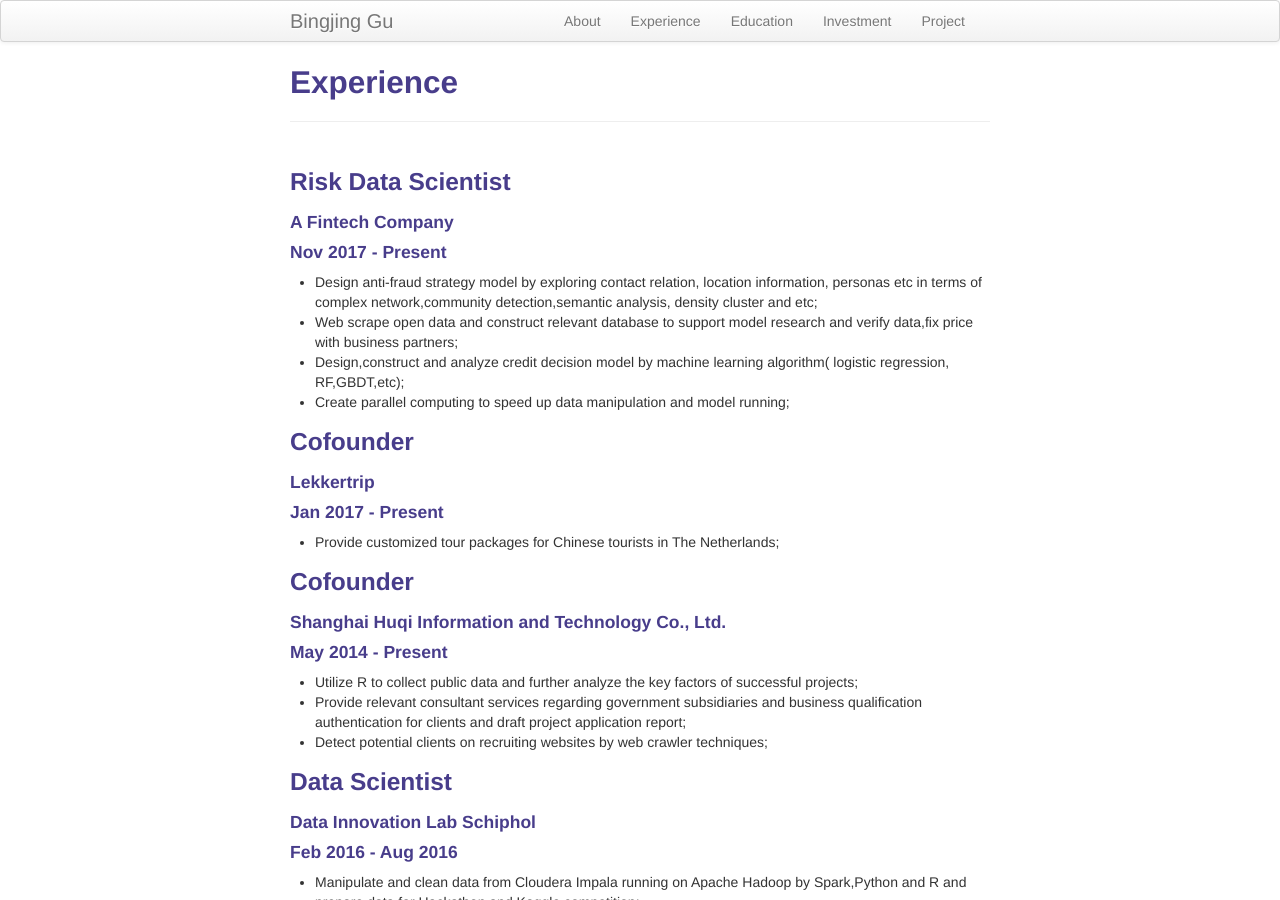
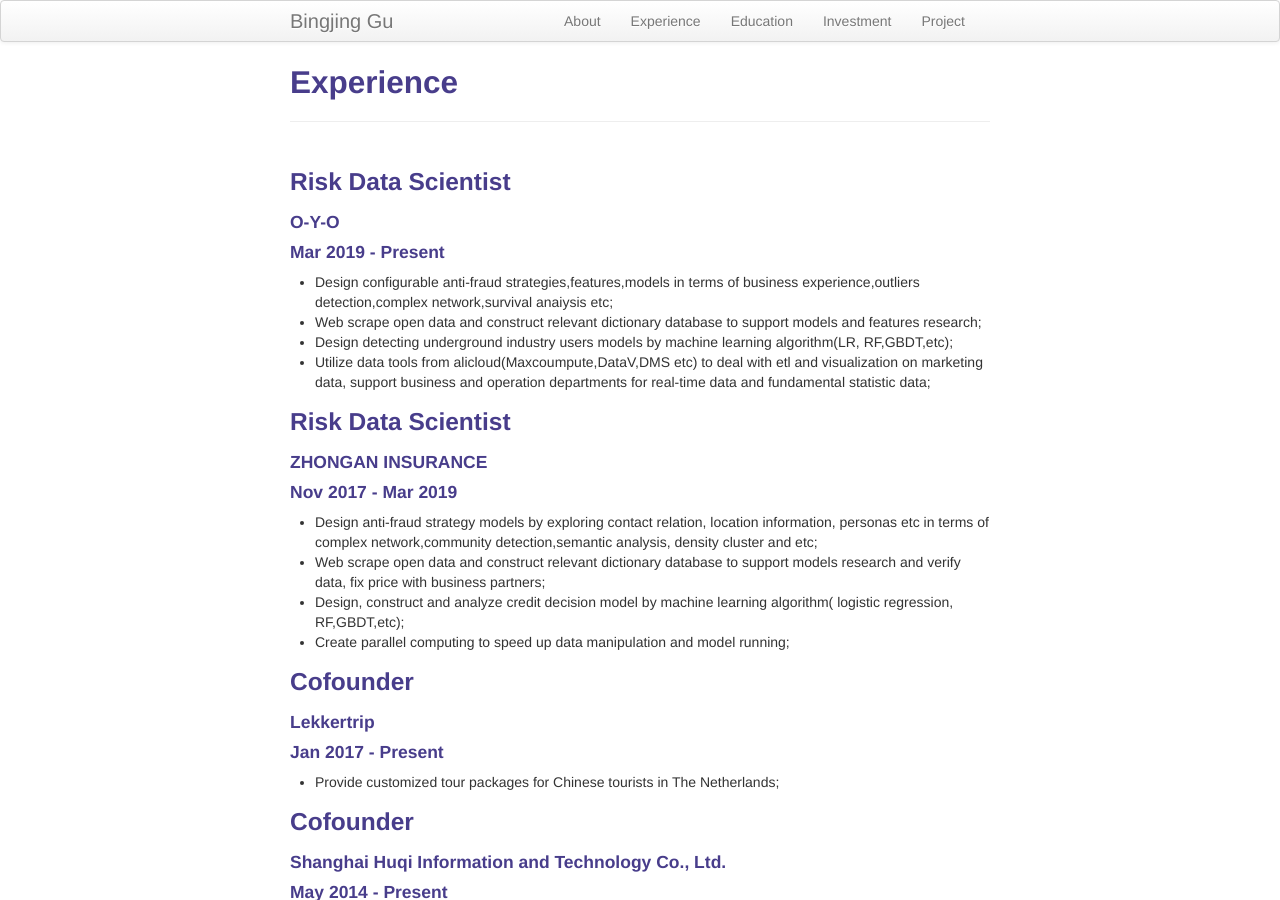
Before and after one commit to sangaj/sangaj.github.io, a Jekyll site: the page built from pages/Experience.md, in a window 1280 px wide and 900 px high. Built offline with Jekyll 4.4.1, drawn with Linux system fonts in a browser that asks for light colours.

Commit message:
Update Experience.md

```diff
--- a/pages/Experience.md
+++ b/pages/Experience.md
@@ -4,16 +4,24 @@ title: Experience
 description: Bingjing's Experience
 ---
 
+###  Risk Data Scientist
+####  O-Y-O
+####  Mar 2019 - Present
+
+- Design configurable anti-fraud strategies,features,models in terms of business experience,outliers detection,complex network,survival anaiysis etc;<br />
+- Web scrape open data and construct relevant dictionary database to support models and features research; <br />
+- Design detecting underground industry users models by machine learning algorithm(LR, RF,GBDT,etc); <br />
+- Utilize data tools from alicloud(Maxcoumpute,DataV,DMS etc) to deal with etl and visualization on marketing data, support business and operation departments for real-time data and fundamental statistic data; <br />
 
 ###  Risk Data Scientist
-####  A Fintech Company
-####  Nov 2017 - Present
+#### ZHONGAN INSURANCE
+####  Nov 2017 - Mar 2019
 
-- Design anti-fraud strategy model by exploring contact relation, location information,
+- Design anti-fraud strategy models by exploring contact relation, location information,
 personas etc in terms of complex network,community detection,semantic analysis, density cluster and etc; <br />
-- Web scrape open data and construct relevant database to support model research
-and verify data,fix price with business partners; <br />
-- Design,construct and analyze credit decision model by machine learning algorithm(
+- Web scrape open data and construct relevant dictionary database to support models research
+and verify data, fix price with business partners; <br />
+- Design, construct and analyze credit decision model by machine learning algorithm(
 logistic regression, RF,GBDT,etc); <br />
 - Create parallel computing to speed up data manipulation and model running; <br />
 
```
